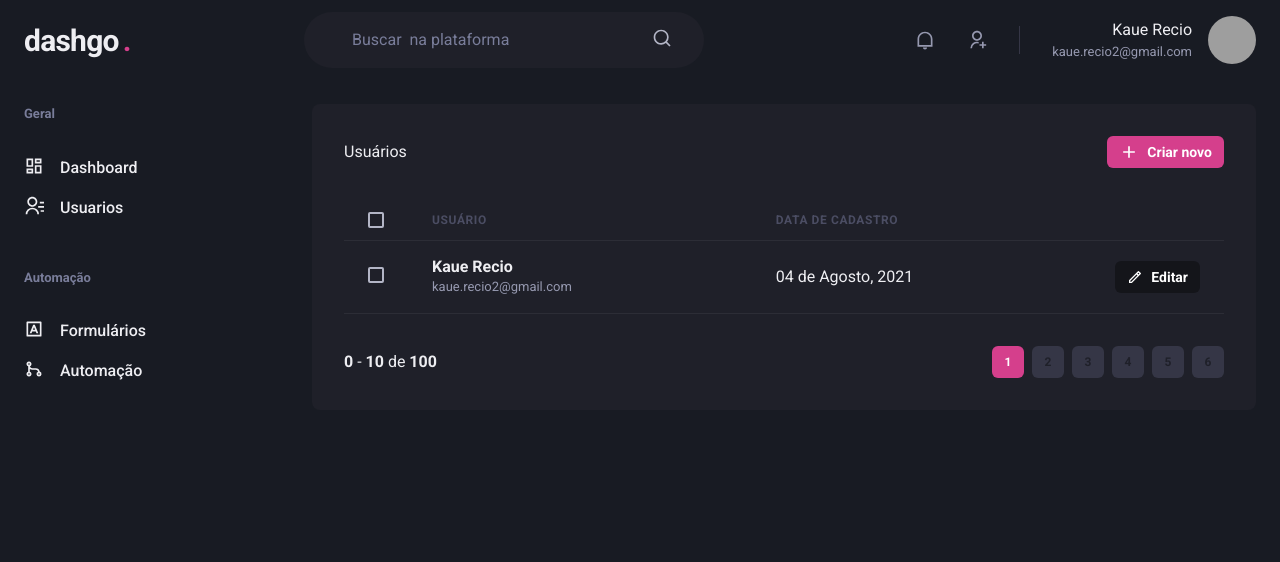
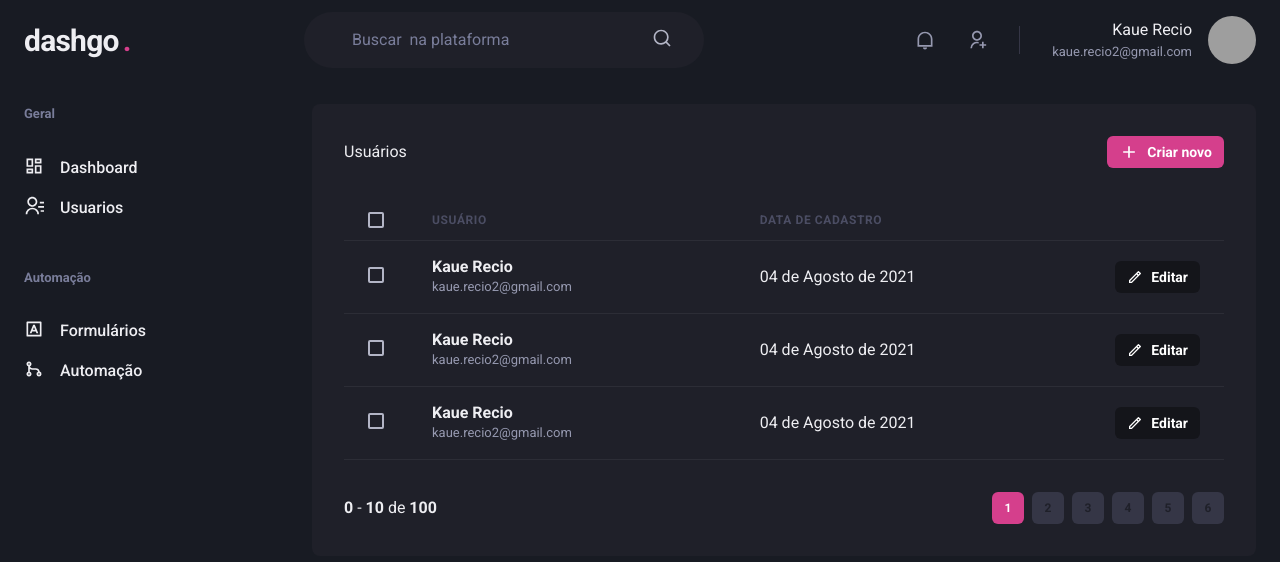
Before and after one commit to reciokaue/dashgo, a Next.js app: page /users in a window 1280 px wide. Shown: the top 562 px of the page. Built offline with nearby package versions, Linux system fonts and the light colour scheme; grey boxes are pictures that could not be loaded.

Commit message:
/users  resposiv

```diff
--- a/src/components/Pagination/index.tsx
+++ b/src/components/Pagination/index.tsx
@@ -6,7 +6,7 @@ const pages = [1,2,3,4,5, 6]
 export function Pagination(){
   return (
     <Stack
-      direction='row'
+      direction={['column', 'row']}
       mt='8'
       justify='space-between'
       align='center'
--- a/src/pages/users/index.tsx
+++ b/src/pages/users/index.tsx
@@ -1,16 +1,28 @@
-import { Box, Button, Checkbox, Flex, Heading, Icon, Table, Tbody, Td, Text, Th, Thead, Tr } from "@chakra-ui/react";
+import { Box, Button, Checkbox, Flex, Heading, Icon, IconButton, Table, Tbody, Td, Text, Th, Thead, Tr, useBreakpoint, useBreakpointValue } from "@chakra-ui/react";
 import { RiAddLine, RiPencilLine } from "react-icons/ri";
 import { Header } from "../../components/Header";
 import { Pagination } from "../../components/Pagination";
 import { Sidebar } from "../../components/Sidebar";
 
+const data = [
+  {name: "Kaue Recio", email: "kaue.recio2@gmail.com", date: "04 de Agosto de 2021"},
+  {name: "Kaue Recio", email: "kaue.recio2@gmail.com", date: "04 de Agosto de 2021"},
+  {name: "Kaue Recio", email: "kaue.recio2@gmail.com", date: "04 de Agosto de 2021"},
+]
+
+
 export default function UserList() {
+  const isWideVersion = useBreakpointValue({
+    base: false,
+    lg: true
+  })
+
   return (
     <Box>
       <Header/>
-      <Flex w='100%' my='6' maxW={1480} mx='auto' px='6'>
+      <Flex w='100%' my='6' maxW={1480} mx='auto' px={['0','6']}>
         <Sidebar/>
-        <Box flex='1' borderRadius={8} bg='gray.800' p='8'>
+        <Box flex='1' borderRadius={[0,8]} bg='gray.800' p={['4', '8']}>
           <Flex mb='8' justify='space-between' align='center'>
             <Heading size='large' fontWeight='normal'>Usuários</Heading>
 
@@ -28,38 +40,44 @@ export default function UserList() {
           <Table colorScheme='whiteAlpha'>
             <Thead>
               <Tr>
-                <Th px='6' color='gray.300' width='8'>
+                <Th px={['2','4', '6']} color='gray.300' width='8'>
                   <Checkbox colorScheme='pink'/>
                 </Th>
                 <Th>Usuário</Th>
-                <Th>Data de cadastro</Th>
-                <Th w='8'></Th>
+                {isWideVersion && <Th>Data de cadastro</Th>}
+                <Th w={'8'}></Th>
               </Tr>
             </Thead>
             <Tbody>
+              {data.map((user) => (
                 <Tr>
-                <Td px='6'>
+                  <Td px={['2','4', '6']}>
                     <Checkbox colorScheme='pink'/>
                   </Td>
                   <Td>
                     <Box>
-                    <Text fontWeight='bold'>Kaue Recio</Text>
-                    <Text fontSize='small' color='gray.300'>kaue.recio2@gmail.com</Text>
+                      <Text fontWeight='bold'>{user.name}</Text>
+                      <Text fontSize='small' color='gray.300'>{user.email}</Text>
                     </Box>
                   </Td>
-                 <Td>04 de Agosto, 2021</Td>
-                  <Td>
+                  {isWideVersion && <Td>{user.date}</Td>}
+                  <Td px={['0','2', '6']}>
                     <Button
                         as='a'
                         size='sm'
                         fontSize='sm'
                         colorScheme='blackAlpha'
-                      leftIcon={<Icon as={RiPencilLine} fontSize='16'/>}
+                        leftIcon={isWideVersion && <Icon as={RiPencilLine} fontSize='16'/>}
                       >
-                    Editar
+                      {isWideVersion? 'Editar': (
+                        <Icon as={RiPencilLine} fontSize='16'/>
+                      )}
                     </Button>
+
                   </Td>
                 </Tr>
+              ))}
+
             </Tbody>
           </Table>
 
```
Also changed, not shown: src/pages/dashboard.tsx (+4 -54 lines), src/pages/users/create.tsx (+4 -4 lines), src/utils/chartConfig.ts (added, +53 -0 lines). Lines whose indentation alone changed are shown as unchanged.
